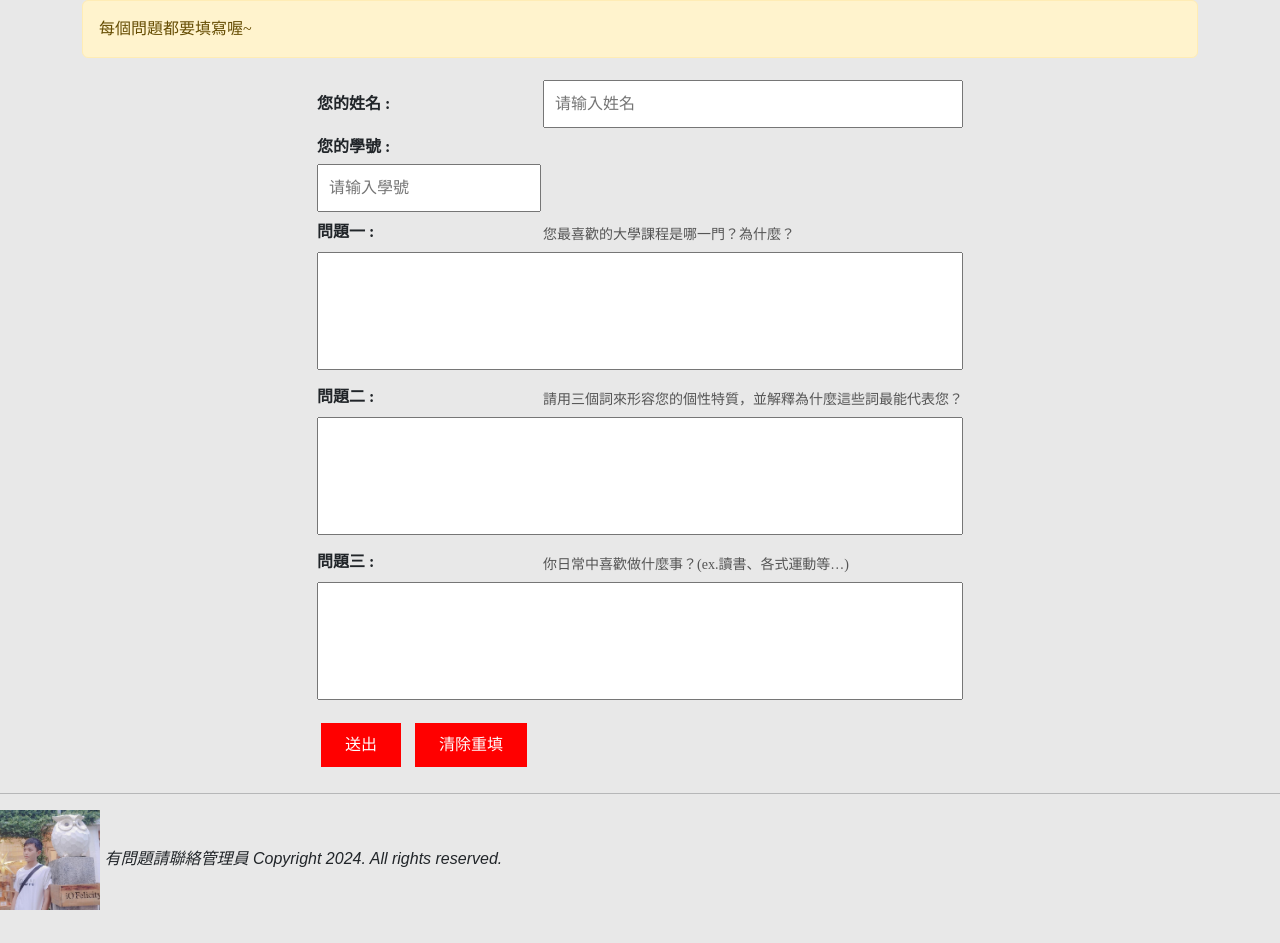
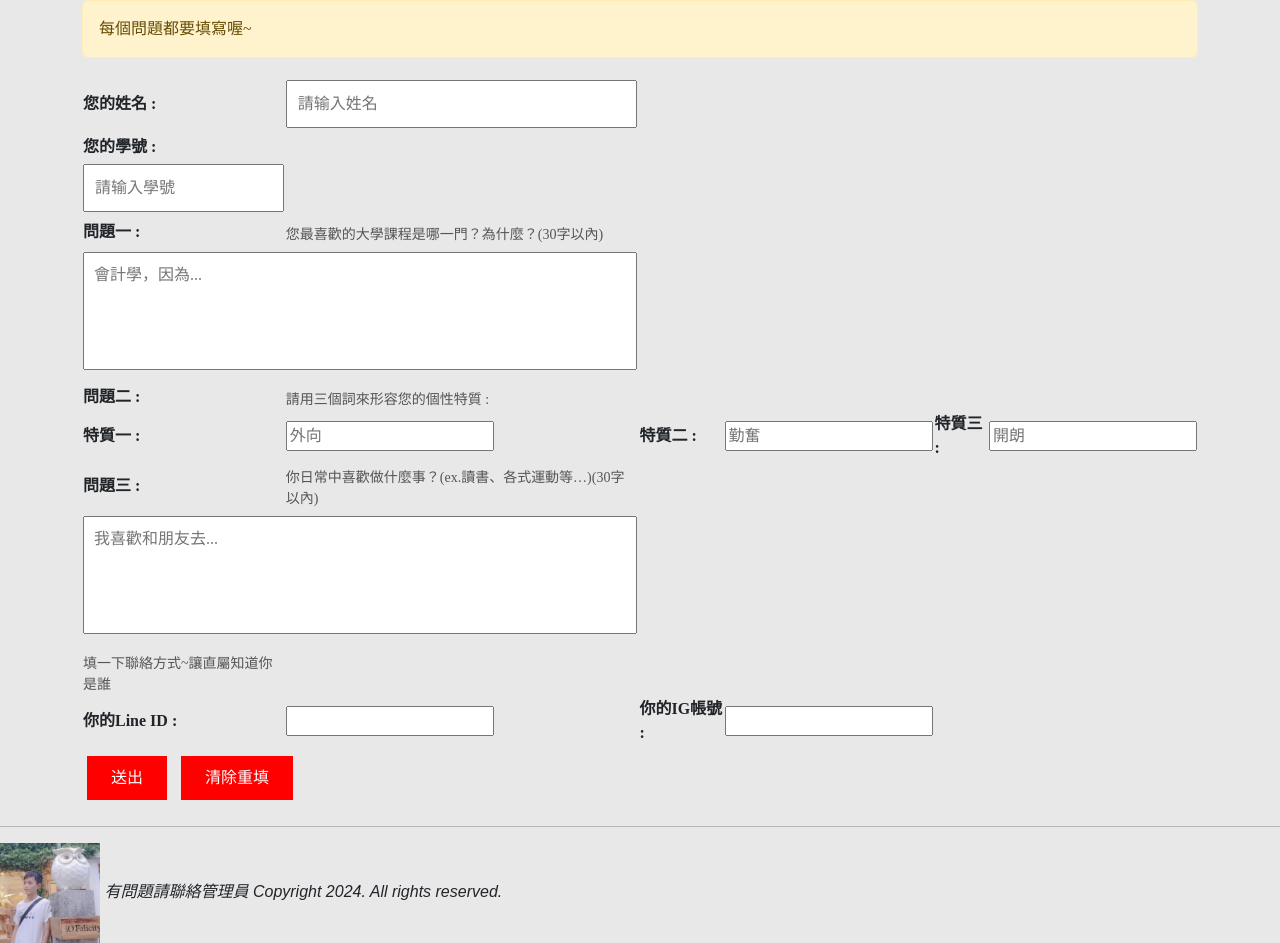
Before and after one commit to XiaoWang1212/questionnaire, a Django app: page / in a window 1280 px wide. Shown: the part 72-1015 px from the top of the page. Before the commit the page ends 982 px from the top, so only its background shows below. Run offline with Django 5.2, Linux system fonts and the light colour scheme; some libraries are stand-ins or nearby versions.

Commit message:
complete requirements

```diff
--- a/mysite/admin.py
+++ b/mysite/admin.py
@@ -2,7 +2,7 @@ from django.contrib import admin
 from mysite import models
 # Register your models here.
 class PostReply(admin.ModelAdmin):
-    list_display = ('name', 'student_ID', 'question1', 'question2', 'question3')
+    list_display = ('name', 'student_ID', 'question1', 'trait1', 'trait2', 'trait3', 'question3', 'line_id', 'instagram')
 
 admin.site.register(models.Questionnaire, PostReply)
 
--- a/mysite/forms.py
+++ b/mysite/forms.py
@@ -10,12 +10,16 @@ class Receive(forms.ModelForm):
 
     class Meta:
         model = models.Questionnaire
-        fields = ['name', 'student_ID', 'question1', 'question2', 'question3']
+        fields = ['name', 'student_ID', 'question1', 'trait1', 'trait2', 'trait3', 'question3', 'line_id', 'instagram']
 
     def __init__(self, *args, **kwargs):
         super(Receive, self).__init__(*args, **kwargs)
         self.fields['name'].label = " 您的名字 "
         self.fields['student_ID'].label = " 您的學號 "
         self.fields['question1'].label = " 第一個問題 "
-        self.fields['question2'].label = " 第二個問題 "
+        self.fields[ 'trait1'].label = " 第一個特質 "
+        self.fields[ 'trait2'].label = " 第二個特質 "
+        self.fields[ 'trait3'].label = " 第三個特質 "
         self.fields['question3'].label = " 第三個問題 "
+        self.fields['line_id'].label = " Line "
+        self.fields['instagram'].label = " IG "
--- a/mysite/models.py
+++ b/mysite/models.py
@@ -3,11 +3,16 @@ from django.db import models
 
 # Create your models here.
 class Questionnaire(models.Model):
-    name = models.CharField(max_length=4)
+    name = models.CharField(max_length=4, null=False)
     student_ID = models.CharField(max_length=10)
-    question1 = models.TextField(null=False)
-    question2 = models.TextField(null=False)
-    question3 = models.TextField(null=False)
+    question1 = models.CharField(max_length=30, null=False)
+    #question2 = models.TextField(null=False)
+    trait1 = models.CharField(max_length=10, null=False)
+    trait2 = models.CharField(max_length=10, null=False)
+    trait3 = models.CharField(max_length=10, null=False)
+    question3 = models.TextField(max_length=30, null=False)
+    line_id = models.CharField(max_length=20, default='##########')
+    instagram = models.CharField(max_length=20, default='##########')
 
     def __str__(self):
         return self.name
--- a/templates/fillQA.html
+++ b/templates/fillQA.html
@@ -13,46 +13,68 @@
         <table>
             <tr>
                 <!--label是提示user要打什麼，input是輸入框並給後台資訊-->
-                <th><label for="user_name">您的姓名 :</label></th>
-                <td><input type="text" id="user_name" name="name" maxlength="4" placeholder="请输入姓名" /></td>
+                <th><label for="name">您的姓名 :</label></th>
+                <td><input type="text" id="name" name="name" maxlength="4" placeholder="請输入姓名" /></td>
             </tr>
             <tr>
                 <td>
-                    <label for="student_id">您的學號 :</label>
+                    <label for="student_ID">您的學號 :</label>
                     <div>
-                        <input type="text" id="student_id" name="student_ID" maxlength="10" placeholder="请输入學號" />
+                        <input type="text" id="student_ID" name="student_ID" maxlength="10" placeholder="請输入學號" />
                     </div>
                 </td>
             </tr>
             <tr>
                 <th><label for="Q1">問題一 :</label></th>
-                <td><small>您最喜歡的大學課程是哪一門？為什麼？</small></td>
+                <td><small>您最喜歡的大學課程是哪一門？為什麼？(30字以內)</small></td>
             </tr>
             <tr>
                 <td colspan="2">
-                    <textarea id="Q1" name="question1" rows="4" cols="50"></textarea>
+                    <textarea id="Q1" name="question1" rows="4" cols="50" maxlength="30" placeholder="會計學，因為..."></textarea>
                 </td>
             </tr>
             <tr>
-                <th><label for="Q2">問題二 :</label></th>
-                <td>
-                    <small>請用三個詞來形容您的個性特質，並解釋為什麼這些詞最能代表您？</small>
+                <th>問題二 :</th>
+                <td colspan="2">
+                    <small>請用三個詞來形容您的個性特質 :</small>
                 </td>
             </tr>
             <tr>
+                <th><label for="trait_1">特質一 :</label></th>
                 <td colspan="2">
-                    <textarea id="Q2" name="question2" rows="4" cols="50"></textarea>
+                    <input id="trait_1" name="trait1" rows="4" cols="50" maxlength="10" placeholder="外向">
+                </td>
+                <th><label for="trait_2">特質二 :</label></th>
+                <td colspan="2">
+                    <input id="trait_2" name="trait2" rows="4" cols="50" maxlength="10" placeholder="勤奮">
+                </td>
+                <th><label for="trait_3">特質三 :</label></th>
+                <td colspan="2">
+                    <input id="trait_3" name="trait3" rows="4" cols="50" maxlength="10" placeholder="開朗">
                 </td>
             </tr>
             <tr>
                 <th><label for="Q3">問題三 :</label></th>
-                <td><small>你日常中喜歡做什麼事？(ex.讀書、各式運動等…)</small></td>
+                <td><small>你日常中喜歡做什麼事？(ex.讀書、各式運動等…)(30字以內)</small></td>
             </tr>
             <tr>
                 <td colspan="2">
-                    <textarea id="Q3" name="question3" rows="4" cols="50"></textarea>
+                    <textarea id="Q3" name="question3" rows="4" cols="50" maxlength="30" placeholder="我喜歡和朋友去..."></textarea>
                 </td>
             </tr>
+            <tr>
+                <td>
+                    <small>填一下聯絡方式~讓直屬知道你是誰</small>
+                </td>
+            </tr>
+            <th><label for="line_id">你的Line ID :</label></th>
+                <td colspan="2">
+                    <input id="line_id" name="line_id" rows="4" cols="50">
+                </td>
+            <th><label for="instagram">你的IG帳號 :</label></th>
+                <td colspan="2">
+                    <input id="instagram" name="instagram" rows="4" cols="50">
+                </td>
         </table>
         <!--防機器人-->
         <script src="https://www.google.com/recaptcha/api.js"></script>
--- a/templates/header.html
+++ b/templates/header.html
@@ -4,11 +4,6 @@
         <nav class='navbar navbar-expand-lg bg-body-tertiary'>
             <div class='container-fluid'>
                 <a class='navbar-brand' href='#'>NCU MIS<a>
-                        <button class='navbar-toggler' type='botton' data-bs-toggle='collapses'
-                            data-bs-target="#navbarNavAltMarkup" aria-controls='navbarNavAltMarkup'
-                            aria-expanded='false' aria-lable='Toggle navigation'>
-                            <span class='navbar-toggler-icon'></span>
-                        </button>
                         <div class="collapse navbar-collapse" id="navbarNavAltMakeup">
                             <div class="navbar-nav">
                                 <!--各個功能按鈕-->
```
Also changed, not shown: db.sqlite3, mysite/migrations/0003_remove_post_mood_remove_questionnaire_question2_and_more.py (added), mysite/migrations/0004_alter_questionnaire_instagram_and_more.py (added).
